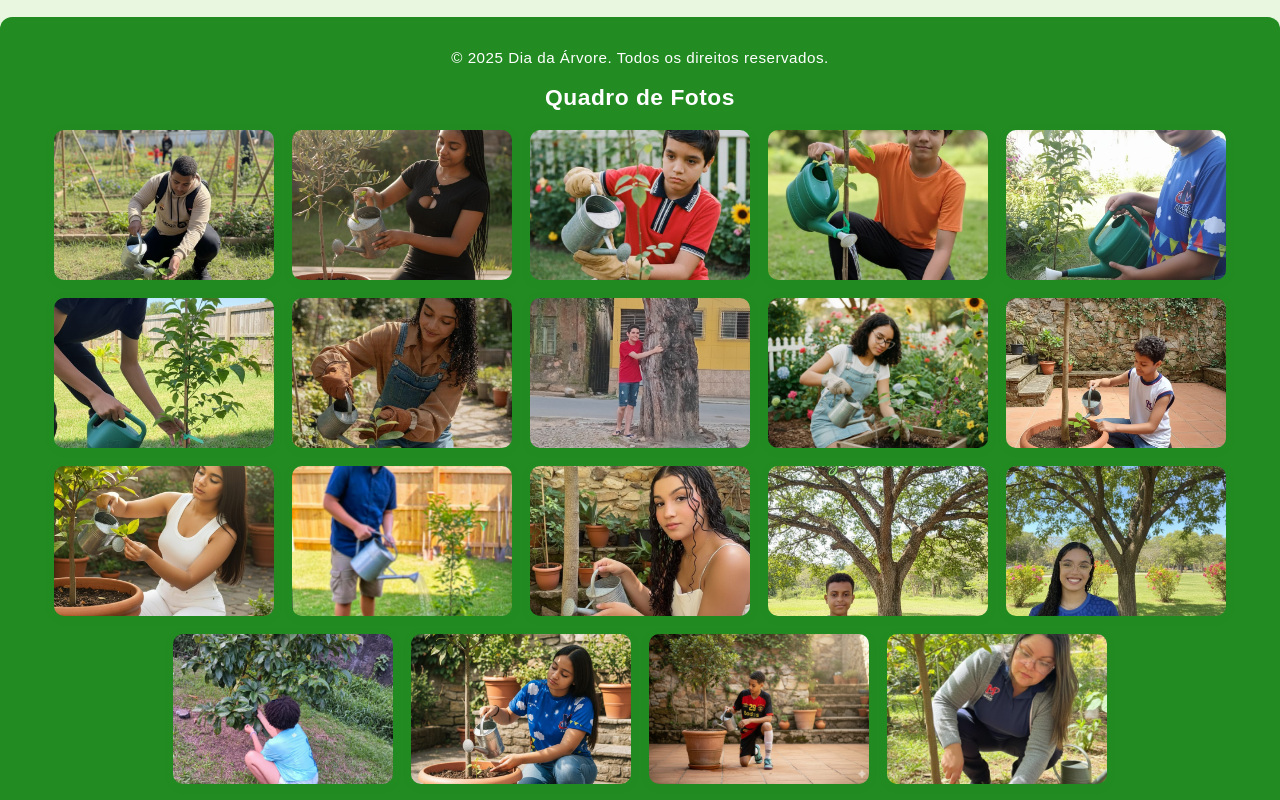
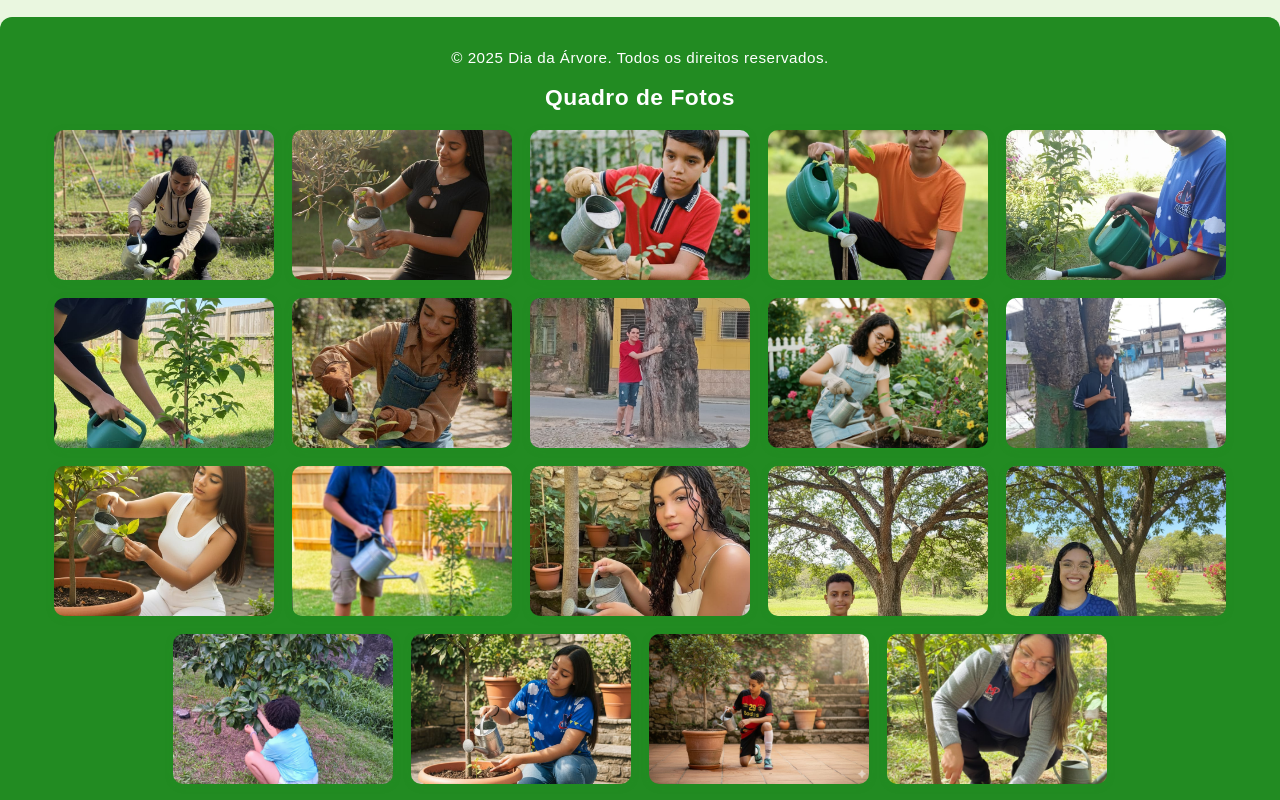
Before and after one commit to AlanSantana-c/Trabalho-De-Ciencias, a plain HTML site: page index.html in a window 1280 px wide. Shown: the part 944-1744 px from the top of the page. Drawn offline with Linux system fonts and the light colour scheme.

Commit message:
Update index.html

```diff
--- a/index.html
+++ b/index.html
@@ -51,7 +51,7 @@
 <img src="joao.jpg"alt="Nome8" width="1000px">
 <img src="branco.jpg"alt="Nome9" width="1000px">
 <img src="aquemefazchorar.jpg"alt="Nome9" width="1000px">
-<img src="fdp.jpg"alt="Nome9" width="1000px">
+<img src="arrombado.jpg"alt="Nome9" width="1000px">
 <img src="jennyfer.jpg"alt="Nome9" width="1000px">
 <img src="autista.jpg"alt="Nome9" width="1000px">
 <img src="marinna.jpg"alt="Nome9" width="1000px">
```
